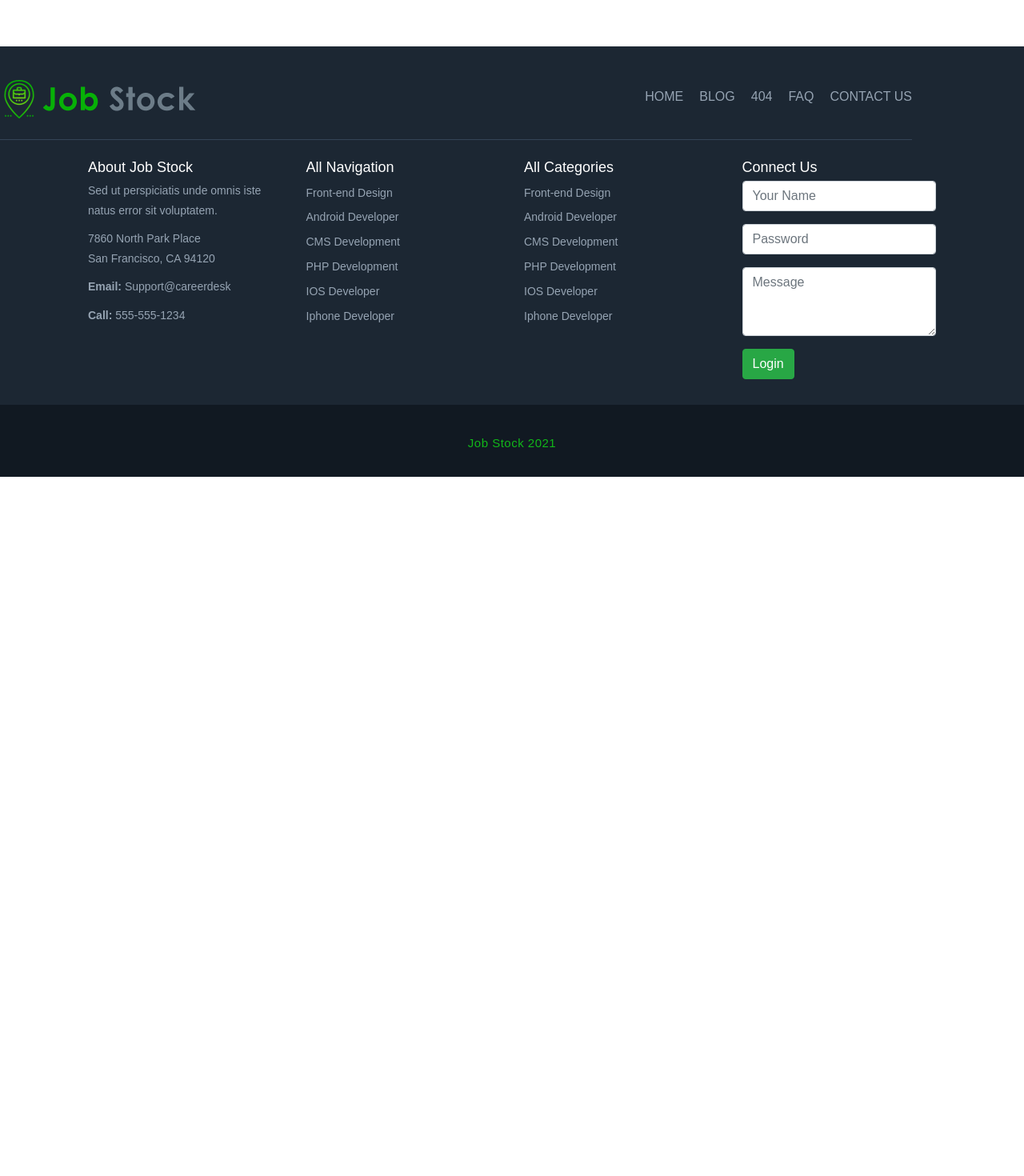
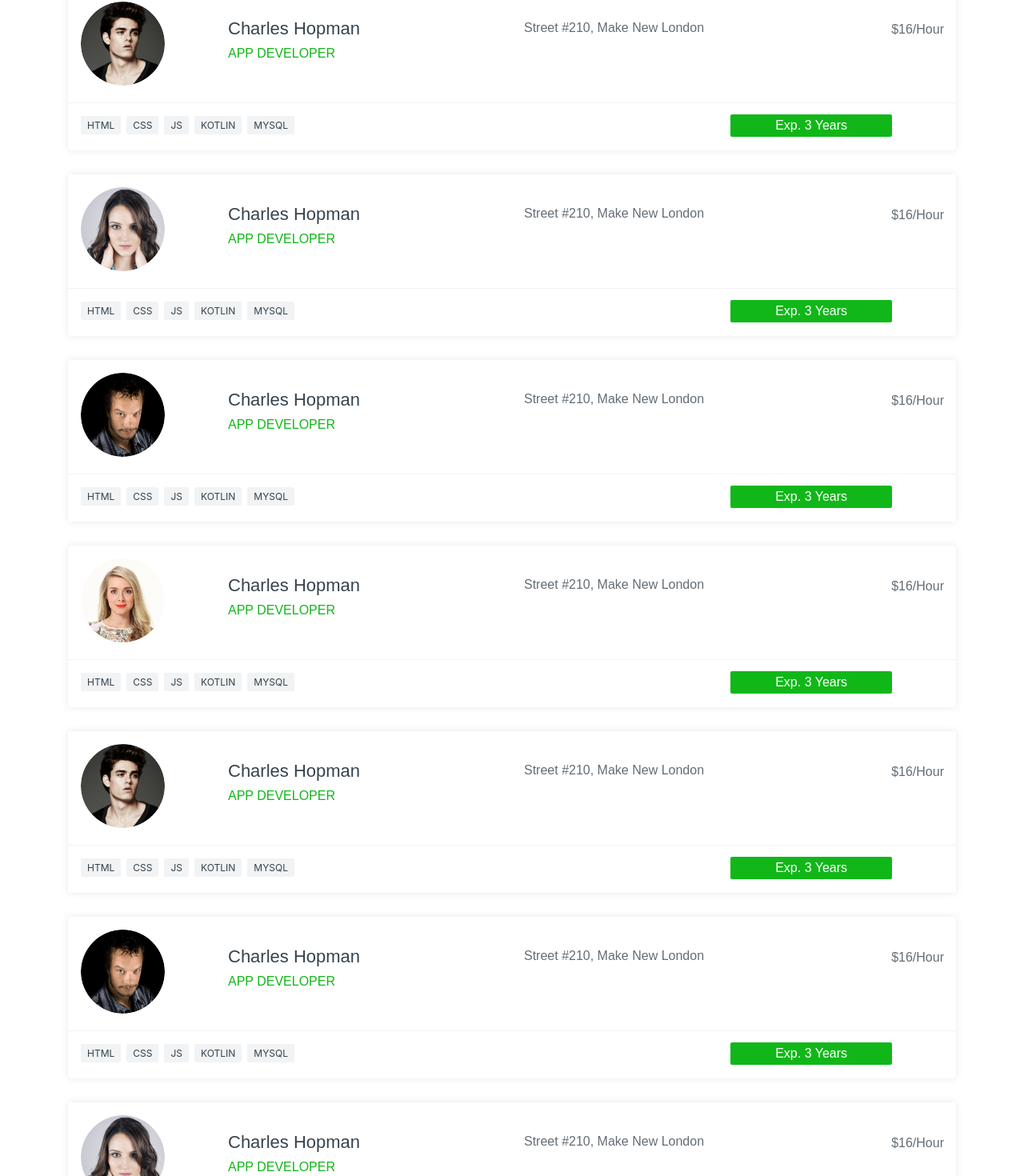
Before and after one commit to danishulhassan7/job-stock, a React (Create React App) app in the folder job-stock/: page /browseResume in a window 1280 px wide. Shown: the part 678-2148 px from the top of the page at 80% size. Before the commit the page ends 1274 px from the top, so only its background shows below. Built offline with nearby package versions, Linux system fonts and the light colour scheme.

Commit message:
Job-Stock >> BrowseReume: Adding all canidates data

```diff
--- a/job-stock/src/components/BrowsResComp.js
+++ b/job-stock/src/components/BrowsResComp.js
@@ -1,5 +1,5 @@
 import React from 'react';
-import { Container, Row, Col } from 'react-bootstrap';
+import { Row, Col } from 'react-bootstrap';
 import 'bootstrap/dist/css/bootstrap.min.css';
 
 
--- a/job-stock/src/components/BrowseResume.js
+++ b/job-stock/src/components/BrowseResume.js
@@ -5,7 +5,11 @@ import { Container, Row, Col } from 'react-bootstrap';
 import Styles from './Styles';
 import bannerImg from '../assets/img/banner-10.jpg';
 import can1 from '../assets/img/can-1.png';
-import {BrowsResComp} from './BrowsResComp';
+import can2 from '../assets/img/can-2.png';
+import can3 from '../assets/img/can-3.png';
+import can4 from '../assets/img/can-4.png';
+import can5 from '../assets/img/can-5.png';
+import { BrowsResComp } from './BrowsResComp';
 import Footer from './Footer';
 
 function BrowseResume() {
@@ -24,67 +28,119 @@ function BrowseResume() {
 
             {/* Browse Resume Section  */}
             <Container>
-            <section>
-                <BrowsResComp
-                    img = {can1}
-                    name = "Charles Hopman"
-                    title = "App Developer"
-                    address = " Street #210, Make New London"
-                    rate = "$16/Hour"
-                    sk1 = "HTML"
-                    sk2 = "CSS"
-                    sk3 = "JS"
-                    sk4 = "Kotlin"
-                    sk5 = "MySql"
-                    exp = "Exp. 3 Years"
-                />
-                {/* <a href="resume-detail.html" className="item-click" style={{textDecoration:'none'}}>
-                    <article>
-                        <div className="brows-resume">
-                            <Row className="row no-mrg">
-                                <Col md={2} sm={2}>
-                                    <div className="brows-resume-pic">
-                                        <img src={can1} className="img-responsive" alt="" />
-                                    </div>
-                                </Col>
-                                <Col md={4} sm={4}>
-                                    <div className="brows-resume-name">
-                                        <h4>Charles Hopman</h4>
-                                        <span className="brows-resume-designation">App Developer</span>
-                                    </div>
-                                </Col>
-                                <Col md={4} sm={4}>
-                                    <div className="brows-resume-location">
-                                        <p><i className="fa fa-map-marker"></i> Street #210, Make New London</p>
-                                    </div>
-                                </Col>
-                                <Col md={2} sm={2}>
-                                    <div className="browse-resume-rate">
-                                        <span><i className="fa fa-money"></i>$15/hour</span>
-                                    </div>
-                                </Col>
-                            </Row>
-                            <div className="row extra-mrg row-skill">
-                                <div className="browse-resume-skills">
-                                    <Row>
-                                    <Col md={7} sm={8}>
-                                        <div className="br-resume ml-3">
-                                            <span>css</span><span>html</span><span>photoshop</span><span>wordpress</span>
-                                            <span>css</span>
-                                        </div>
-                                    </Col>
-                                    <Col md={5} sm={4}>
-                                        <div className="browse-resume-exp" style={{textAlign:"end", float:"right", marginLeft:"560px"}}>
-                                            <span className="resume-exp">Exp. 3 Year</span>
-                                        </div>
-                                    </Col>
-                                    </Row>
-                                </div>
-                            </div>
-                        </div>
-                    </article>
-                </a> */}
-            </section>
+                <section>
+                    <BrowsResComp
+                        img={can1}
+                        name="Charles Hopman"
+                        title="App Developer"
+                        address=" Street #210, Make New London"
+                        rate="$16/Hour"
+                        sk1="HTML"
+                        sk2="CSS"
+                        sk3="JS"
+                        sk4="Kotlin"
+                        sk5="MySql"
+                        exp="Exp. 3 Years"
+                    />
+
+                    <BrowsResComp
+                        img={can2}
+                        name="Charles Hopman"
+                        title="App Developer"
+                        address=" Street #210, Make New London"
+                        rate="$16/Hour"
+                        sk1="HTML"
+                        sk2="CSS"
+                        sk3="JS"
+                        sk4="Kotlin"
+                        sk5="MySql"
+                        exp="Exp. 3 Years"
+                    />
+
+                    <BrowsResComp
+                        img={can3}
+                        name="Charles Hopman"
+                        title="App Developer"
+                        address=" Street #210, Make New London"
+                        rate="$16/Hour"
+                        sk1="HTML"
+                        sk2="CSS"
+                        sk3="JS"
+                        sk4="Kotlin"
+                        sk5="MySql"
+                        exp="Exp. 3 Years"
+                    />
+
+                    <BrowsResComp
+                        img={can4}
+                        name="Charles Hopman"
+                        title="App Developer"
+                        address=" Street #210, Make New London"
+                        rate="$16/Hour"
+                        sk1="HTML"
+                        sk2="CSS"
+                        sk3="JS"
+                        sk4="Kotlin"
+                        sk5="MySql"
+                        exp="Exp. 3 Years"
+                    />
+
+                    <BrowsResComp
+                        img={can5}
+                        name="Charles Hopman"
+                        title="App Developer"
+                        address=" Street #210, Make New London"
+                        rate="$16/Hour"
+                        sk1="HTML"
+                        sk2="CSS"
+                        sk3="JS"
+                        sk4="Kotlin"
+                        sk5="MySql"
+                        exp="Exp. 3 Years"
+                    />
+
+                    <BrowsResComp
+                        img={can2}
+                        name="Charles Hopman"
+                        title="App Developer"
+                        address=" Street #210, Make New London"
+                        rate="$16/Hour"
+                        sk1="HTML"
+                        sk2="CSS"
+                        sk3="JS"
+                        sk4="Kotlin"
+                        sk5="MySql"
+                        exp="Exp. 3 Years"
+                    />
+
+                    <BrowsResComp
+                        img={can4}
+                        name="Charles Hopman"
+                        title="App Developer"
+                        address=" Street #210, Make New London"
+                        rate="$16/Hour"
+                        sk1="HTML"
+                        sk2="CSS"
+                        sk3="JS"
+                        sk4="Kotlin"
+                        sk5="MySql"
+                        exp="Exp. 3 Years"
+                    />
+
+                    <BrowsResComp
+                        img={can3}
+                        name="Charles Hopman"
+                        title="App Developer"
+                        address=" Street #210, Make New London"
+                        rate="$16/Hour"
+                        sk1="HTML"
+                        sk2="CSS"
+                        sk3="JS"
+                        sk4="Kotlin"
+                        sk5="MySql"
+                        exp="Exp. 3 Years"
+                    />
+                </section>
             </Container>
             <br /> <br /> <br />
             <Footer />
```
Also changed, not shown: 1 other file (tests, documents, lock files or other folders).
